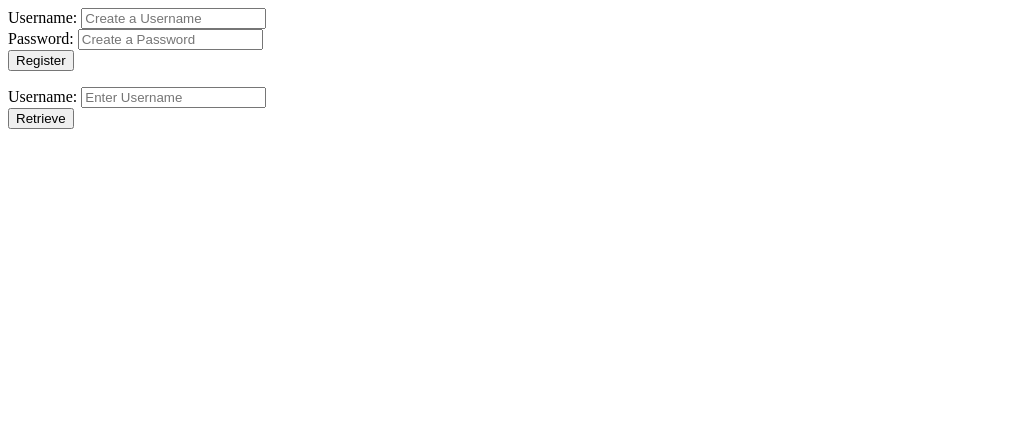
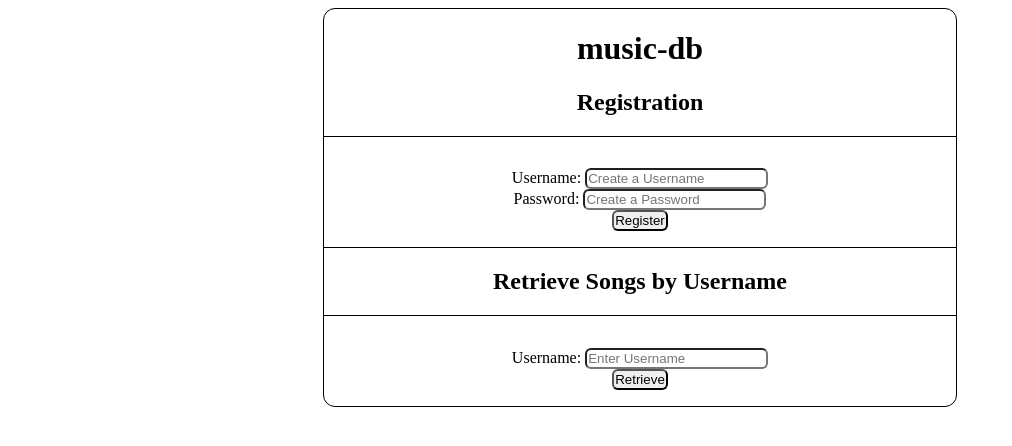
Before and after one commit to izzywrubel/COMP333-project-2, a PHP site: page / in a window 1280 px wide. Shown: the top 446 px of the page, without its empty margins (0-1012 px from the left). Run offline with PHP 8.4, Linux system fonts and the light colour scheme.

Commit message:
Pushing part 1

```diff
--- a/index.php
+++ b/index.php
@@ -16,7 +16,8 @@
   sending the form data to the server.
   https://www.logicbig.com/quick-info/http/application_x-www-form-urlencoded.html-->
   <meta http-equiv="Content-Type" content="application/x-www-form-urlencoded"/>
-<title>Sample Submission Form</title>
+  <link rel="stylesheet" href="style.css">
+  <title>Music Database Submission Form</title>
 </head>
 
 <body>
@@ -28,6 +29,7 @@
     $username = "root";
     $password = "";
     $dbname = "music-db";
+    error_reporting(0);
 
     // Create server connection.
     // The MySQLi Extension (MySQL Improved) is a relational database driver
@@ -50,30 +52,33 @@
     }
 
     if (isset($_POST["submit"])){
-      $out_value = "";
+      $out_value_register = "";
       $new_username = $_POST['username'];
       $new_password = $_POST['password'];
 
       if(!empty($new_username) && !empty($new_password)){
         // If so, prepare SQL query with the data.
         $sql_query = "INSERT INTO users (username, password) VALUES ('$new_username', '$new_password')";
-
+        $user_exists = mysqli_query($conn, "SELECT * FROM users WHERE username = ('$new_username')");
+        if (mysqli_num_rows($user_exists) > 0) {
+            $out_value_register = "Username exists already, please pick a new one.";
+        }
         // Send the query and obtain the result.
         // mysqli_query performs a query against the database.
+        else {
             $result = mysqli_query($conn, $sql_query);
+            $out_value_register = "Successfully registered!";
+        }
         // mysqli_fetch_assoc returns an associative array that corresponds to the
         // fetched row or NULL if there are no more rows.
         // Probably does not make much of a difference here, but, e.g., if there are
         // multiple rows returned, you can iterate over those with a loop.
-        $row = mysqli_fetch_assoc($result);
-        $out_value = "Successfully registered!";
+        //$row = mysqli_fetch_assoc($result);
       }
       else {
-        $out_value = "Please complete all required fields.";
+        $out_value_register = "Please complete all required fields.";
       }
     }
-
-
 
     // `isset` — Function to determine if a variable is declared and is different than null.
     // Generally, check out the PHP documentation. It is really good.
@@ -89,8 +94,6 @@
       // Variables for the output and the web form below.
       $out_value = "";
       $u_username = $_GET['username'];
-
-
       // The following is the core part of this script where we connect PHP
       // and SQL.
       // Check that the user entered data in the form.
@@ -98,9 +101,7 @@
         // If so, prepare SQL query with the data.
         $sql_query = "SELECT * FROM ratings WHERE username = ('$u_username')";
         // $num_ratings = "SELECT count(*), username FROM ratings";
-
         // echo gettype($num_ratings);
-
         // Send the query and obtain the result.
         // mysqli_query performs a query against the database.
         $result = mysqli_query($conn, $sql_query);
@@ -108,8 +109,10 @@
         // fetched row or NULL if there are no more rows.
         // Probably does not make much of a difference here, but, e.g., if there are
         // multiple rows returned, you can iterate over those with a loop.
-        $row = mysqli_fetch_assoc($result);
-
+        //$row = mysqli_fetch_assoc($result);
+        foreach($result as $row){
+            $out_value = $out_value . $row['song'] . " -> " . $row['rating'] . "\n";
+        }
       }
       else {
         $out_value = "Username hasn't rated any songs.";
@@ -126,30 +129,33 @@
     You can leave the action in the form open
     (https://stackoverflow.com/questions/1131781/is-it-a-good-practice-to-use-an-empty-url-for-a-html-forms-action-attribute-a)
   -->
+  <div class="form_container">
+      <div class="form_title">
+        <h1>music-db</h1>
+        <h2>Registration</h2>
+      </div>
           <form method="POST" action="">
           Username: <input type="text" name="username" placeholder="Create a Username" /><br>
           Password: <input type="text" name="password" placeholder="Create a Password" /><br>
           <input type="submit" name="submit" value="Register"/><br>
-
           <p><?php
-    if(!empty($out_value)){
-      echo $out_value;
+            if(!empty($out_value_register)){
+              echo $out_value_register;
             }
           ?></p>
           </form>
-
+    <div class="form_title_user">
+        <h2>Retrieve Songs by Username</h2>
+    </div>
       <form method="GET" action="">
       Username: <input type="text" name="username" placeholder="Enter Username" /><br>
       <input type="submit" name="submit" value="Retrieve"/>
-  <!--
-    Make sure that there is a value available for $out_value.
-    If so, print to the screen.
-  -->
       <p><?php
         if(!empty($out_value)){
-      echo $out_value;
+          echo nl2br($out_value);
         }
       ?></p>
       </form>
+  </div>
 </body>
 </html>
--- /dev/null
+++ b/style.css
@@ -0,0 +1,26 @@
+.form_container {
+    width: 50%;
+    margin: auto;
+    text-align: center;
+    border: 1px solid black;
+    border-radius: 12px;
+}
+
+.form_title {
+    border-bottom: 1px solid black;
+}
+
+.form_title_user {
+    border-bottom: 1px solid black;
+    border-top: 1px solid black;
+}
+
+form {
+    padding-top: 5%;
+}
+
+input {
+    padding: 1px;
+    border-radius: 6px;
+
+}
```
Also changed, not shown: 1 other file. Lines whose indentation alone changed are shown as unchanged.
